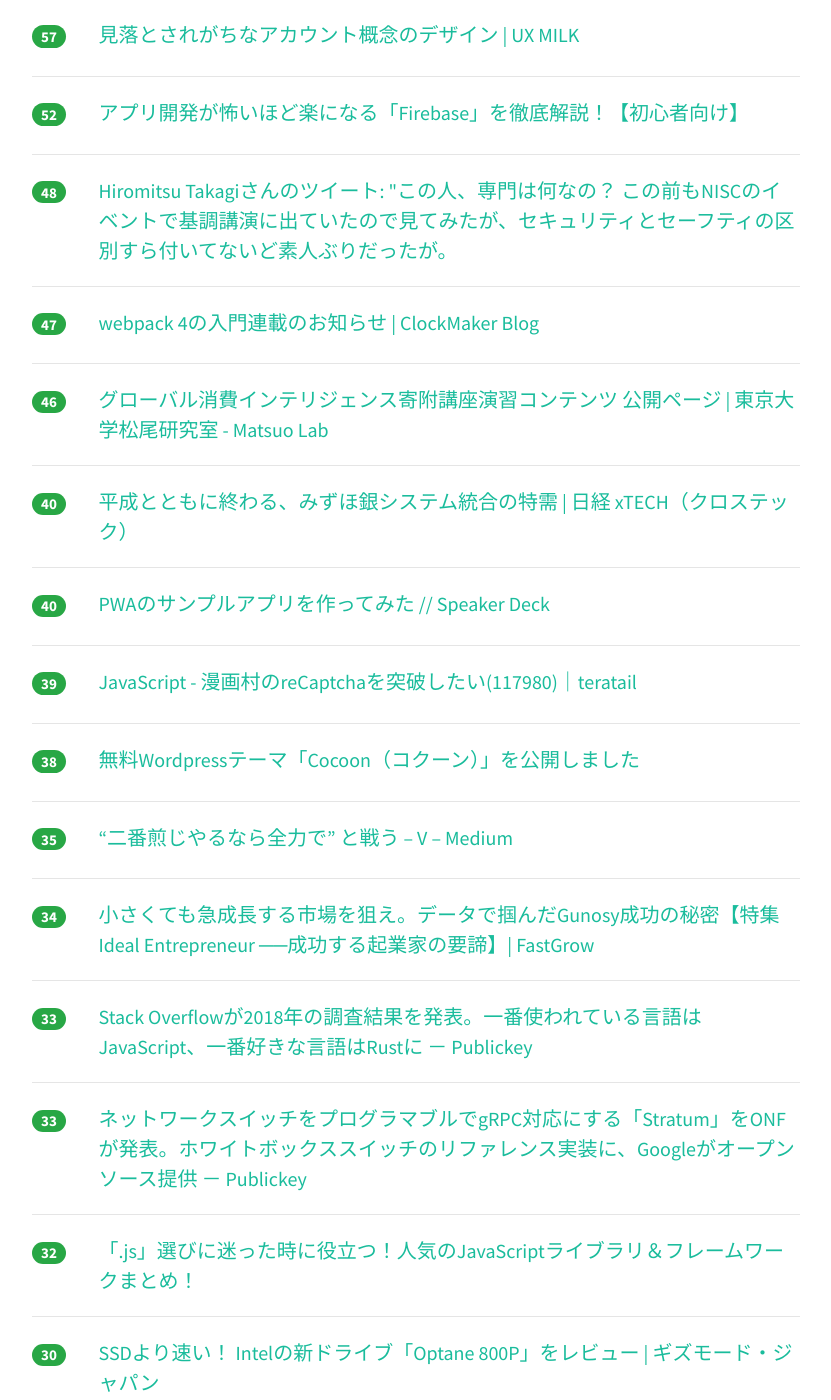
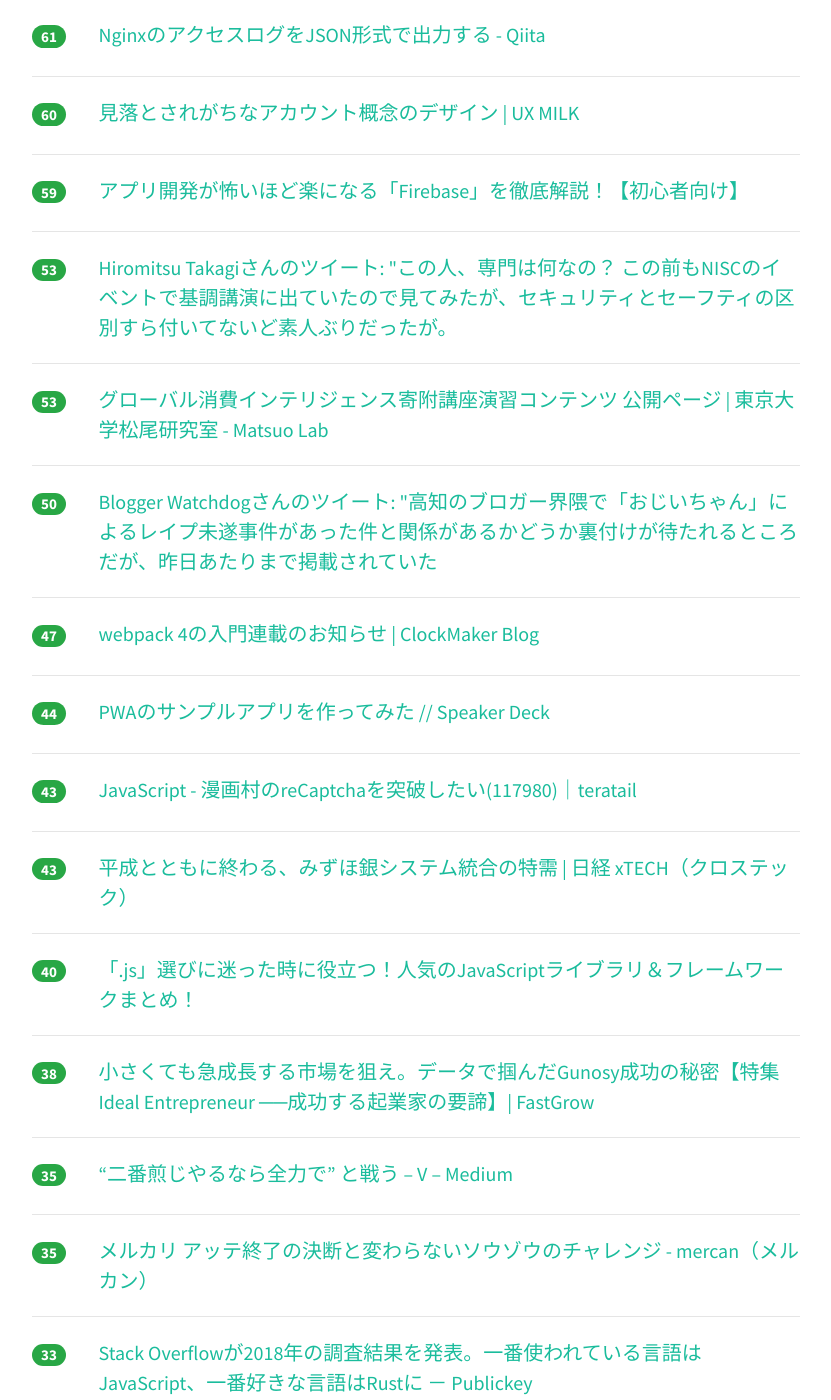
Before and after one commit to yatta47/hatena-matome-site, a Jekyll site: the page built from _posts/2018-03-19-hatena.md, in a window 1280 px wide and 1400 px high, scrolled down 2071 px. Shown: the whole window, without its empty margins (224-1055 px from the left). Built offline with Jekyll 4.4.1, drawn with Linux system fonts in a browser that asks for light colours; nearby versions of some CDN libraries; some of the changed text lies outside the part shown.

Commit message:
Updated 2018-03-19

```diff
--- a/_posts/2018-03-19-hatena.md
+++ b/_posts/2018-03-19-hatena.md
@@ -1,43 +1,43 @@
 ---
 layout: post
 title:  "2018-03-19 はてぶIT"
-date:   2018-03-19 21:03:07
+date:   2018-03-19 22:02:22
 tags: [it-hotentry]
 ---
-56 件のデータあり
+59 件のデータあり
 
 <hr><div class="row">
-<div class="col-1"><span class="badge badge-pill badge-success h2">539</span></div>
+<div class="col-1"><span class="badge badge-pill badge-success h2">548</span></div>
 <div class="col-11"><a href='http://hagex.hatenadiary.jp/entry/2018/03/19/032731' target='_blank'>田端信太郎氏による「#ZOZOTOWN春の乞食祭り」が開催される - Hagex-day info</a></div>
 </div>
 <hr>
 <div class="row">
-<div class="col-1"><span class="badge badge-pill badge-success h2">371</span></div>
+<div class="col-1"><span class="badge badge-pill badge-success h2">417</span></div>
 <div class="col-11"><a href='http://nein37.hatenablog.com/entry/2018/03/19/010720' target='_blank'>Android開発をする上で知っておいてほしいなと思うこと - こやまカニ大好き</a></div>
 </div>
 <hr>
 <div class="row">
-<div class="col-1"><span class="badge badge-pill badge-success h2">344</span></div>
+<div class="col-1"><span class="badge badge-pill badge-success h2">350</span></div>
 <div class="col-11"><a href='https://note.mu/konpyu/n/n694491cd9e80' target='_blank'>すべてをjsにまとめる思想を理解する - webpackハンズオンシリーズ｜こんぴゅ｜note</a></div>
 </div>
 <hr>
 <div class="row">
-<div class="col-1"><span class="badge badge-pill badge-success h2">317</span></div>
+<div class="col-1"><span class="badge badge-pill badge-success h2">324</span></div>
 <div class="col-11"><a href='https://qiita.com/sugiyamath/items/69047b6667256034fa5e' target='_blank'>形態素解析ツールの比較 (NLP2018) - Qiita</a></div>
 </div>
 <hr>
 <div class="row">
-<div class="col-1"><span class="badge badge-pill badge-success h2">292</span></div>
+<div class="col-1"><span class="badge badge-pill badge-success h2">297</span></div>
 <div class="col-11"><a href='http://www.kunst1080.net/entry/2018/03/18/225102' target='_blank'>DockerでXサーバを動かしてGUIを直接表示する - くんすとの備忘録</a></div>
 </div>
 <hr>
 <div class="row">
-<div class="col-1"><span class="badge badge-pill badge-success h2">265</span></div>
+<div class="col-1"><span class="badge badge-pill badge-success h2">276</span></div>
 <div class="col-11"><a href='https://internet.watch.impress.co.jp/docs/column/shimizu/1110337.html' target='_blank'>「AI」すごいぜ！　メールから自動で請求書作成にノンプログラミングでチャレンジした話【イニシャルB】 - INTERNET Watch</a></div>
 </div>
 <hr>
 <div class="row">
-<div class="col-1"><span class="badge badge-pill badge-success h2">224</span></div>
+<div class="col-1"><span class="badge badge-pill badge-success h2">265</span></div>
 <div class="col-11"><a href='https://note.mu/marketing/n/nd7f1c6292667' target='_blank'>女子高生が語る「LINEからインスタDM」に会話の途中で移動する理由。用途における「メッセージアプリの分散化」と受験期にスナチャがつかわれる話。｜アプリマーケティング研究所｜note</a></div>
 </div>
 <hr>
@@ -47,68 +47,83 @@ tags: [it-hotentry]
 </div>
 <hr>
 <div class="row">
-<div class="col-1"><span class="badge badge-pill badge-success h2">169</span></div>
+<div class="col-1"><span class="badge badge-pill badge-success h2">174</span></div>
 <div class="col-11"><a href='http://blog.rokuzeudon.com/entry/textlint-app-install' target='_blank'>ブログ投稿前の文章チェックに、無料のアプリtextlint-appが便利です - LOGzeudon</a></div>
 </div>
 <hr>
 <div class="row">
-<div class="col-1"><span class="badge badge-pill badge-success h2">122</span></div>
+<div class="col-1"><span class="badge badge-pill badge-success h2">139</span></div>
 <div class="col-11"><a href='https://coliss.com/articles/build-websites/operation/css/css-quirks-oddities-and-advanced-tips.html' target='_blank'>CSSの作業効率がアップする、少し高度な使い方のまとめ | コリス</a></div>
 </div>
 <hr>
 <div class="row">
-<div class="col-1"><span class="badge badge-pill badge-success h2">78</span></div>
+<div class="col-1"><span class="badge badge-pill badge-success h2">95</span></div>
 <div class="col-11"><a href='http://www.itmedia.co.jp/news/articles/1803/19/news079.html' target='_blank'>Alexa居酒屋、実証実験開始　音声で注文受付　「以上で」で確定 - ITmedia NEWS</a></div>
 </div>
 <hr>
 <div class="row">
-<div class="col-1"><span class="badge badge-pill badge-success h2">71</span></div>
+<div class="col-1"><span class="badge badge-pill badge-success h2">78</span></div>
+<div class="col-11"><a href='http://www.itmedia.co.jp/news/articles/1803/19/news056.html' target='_blank'>東大松尾研、データサイエンティスト育成講座の演習を無料公開 - ITmedia NEWS</a></div>
+</div>
+<hr>
+<div class="row">
+<div class="col-1"><span class="badge badge-pill badge-success h2">77</span></div>
 <div class="col-11"><a href='http://blog.cybozu.io/entry/2018/03/19/080000' target='_blank'>サイボウズのログ基盤 2018年版 - Cybozu Inside Out | サイボウズエンジニアのブログ</a></div>
 </div>
 <hr>
 <div class="row">
-<div class="col-1"><span class="badge badge-pill badge-success h2">69</span></div>
-<div class="col-11"><a href='http://www.itmedia.co.jp/news/articles/1803/19/news056.html' target='_blank'>東大松尾研、データサイエンティスト育成講座の演習を無料公開 - ITmedia NEWS</a></div>
+<div class="col-1"><span class="badge badge-pill badge-success h2">74</span></div>
+<div class="col-11"><a href='https://qiita.com/Akira-Isegawa/items/45eaceb6c4c4cb7ef70d' target='_blank'>エンジニアの成長を阻む7つのパターン（まとめ記事） - Qiita</a></div>
 </div>
 <hr>
 <div class="row">
-<div class="col-1"><span class="badge badge-pill badge-success h2">65</span></div>
+<div class="col-1"><span class="badge badge-pill badge-success h2">72</span></div>
 <div class="col-11"><a href='https://www.codexa.net/machine-learning-books/' target='_blank'>【保存版】エンジニアが機械学習を学ぶために読むべき厳選書籍3冊【機械学習 入門書】</a></div>
 </div>
 <hr>
 <div class="row">
-<div class="col-1"><span class="badge badge-pill badge-success h2">65</span></div>
+<div class="col-1"><span class="badge badge-pill badge-success h2">71</span></div>
 <div class="col-11"><a href='http://techblog.scouter.co.jp/entry/2018/03/19/115229' target='_blank'>Web サイト制作にこそ Nuxt.js がベストマッチである理由 - SCOUTER開発者ブログ</a></div>
 </div>
 <hr>
 <div class="row">
-<div class="col-1"><span class="badge badge-pill badge-success h2">64</span></div>
-<div class="col-11"><a href='https://qiita.com/Akira-Isegawa/items/45eaceb6c4c4cb7ef70d' target='_blank'>エンジニアの成長を阻む7つのパターン（まとめ記事） - Qiita</a></div>
+<div class="col-1"><span class="badge badge-pill badge-success h2">71</span></div>
+<div class="col-11"><a href='https://nelog.jp/cocoon' target='_blank'>無料Wordpressテーマ「Cocoon（コクーン）」を公開しました</a></div>
 </div>
 <hr>
 <div class="row">
-<div class="col-1"><span class="badge badge-pill badge-success h2">58</span></div>
+<div class="col-1"><span class="badge badge-pill badge-success h2">64</span></div>
 <div class="col-11"><a href='https://qiita.com/osyoyu/items/80cf6441a0c33459791d' target='_blank'>nginx に実装された gRPC サポートを試してみる - Qiita</a></div>
 </div>
 <hr>
 <div class="row">
-<div class="col-1"><span class="badge badge-pill badge-success h2">57</span></div>
+<div class="col-1"><span class="badge badge-pill badge-success h2">61</span></div>
 <div class="col-11"><a href='https://qiita.com/progrhyme/items/c85d28eb18359f3f50d9' target='_blank'>NginxのアクセスログをJSON形式で出力する - Qiita</a></div>
 </div>
 <hr>
 <div class="row">
-<div class="col-1"><span class="badge badge-pill badge-success h2">57</span></div>
+<div class="col-1"><span class="badge badge-pill badge-success h2">60</span></div>
 <div class="col-11"><a href='http://uxmilk.jp/71610' target='_blank'>見落とされがちなアカウント概念のデザイン | UX MILK</a></div>
 </div>
 <hr>
 <div class="row">
-<div class="col-1"><span class="badge badge-pill badge-success h2">52</span></div>
+<div class="col-1"><span class="badge badge-pill badge-success h2">59</span></div>
 <div class="col-11"><a href='https://career.levtech.jp/guide/knowhow/article/386/' target='_blank'>アプリ開発が怖いほど楽になる「Firebase」を徹底解説！【初心者向け】</a></div>
 </div>
 <hr>
 <div class="row">
-<div class="col-1"><span class="badge badge-pill badge-success h2">48</span></div>
+<div class="col-1"><span class="badge badge-pill badge-success h2">53</span></div>
 <div class="col-11"><a href='http://twitter.com/hiromitsutakagi/status/975403408994721792' target='_blank'>Hiromitsu Takagiさんのツイート: "この人、専門は何なの？ この前もNISCのイベントで基調講演に出ていたので見てみたが、セキュリティとセーフティの区別すら付いてないど素人ぶりだったが。</a></div>
+</div>
+<hr>
+<div class="row">
+<div class="col-1"><span class="badge badge-pill badge-success h2">53</span></div>
+<div class="col-11"><a href='http://weblab.t.u-tokyo.ac.jp/gci_contents/' target='_blank'>グローバル消費インテリジェンス寄附講座演習コンテンツ 公開ページ | 東京大学松尾研究室 - Matsuo Lab</a></div>
+</div>
+<hr>
+<div class="row">
+<div class="col-1"><span class="badge badge-pill badge-success h2">50</span></div>
+<div class="col-11"><a href='http://twitter.com/problogger_jp/status/975592312133709824' target='_blank'>Blogger Watchdogさんのツイート: "高知のブロガー界隈で「おじいちゃん」によるレイプ未遂事件があった件と関係があるかどうか裏付けが待たれるところだが、昨日あたりまで掲載されていた</a></div>
 </div>
 <hr>
 <div class="row">
@@ -117,28 +132,28 @@ tags: [it-hotentry]
 </div>
 <hr>
 <div class="row">
-<div class="col-1"><span class="badge badge-pill badge-success h2">46</span></div>
-<div class="col-11"><a href='http://weblab.t.u-tokyo.ac.jp/gci_contents/' target='_blank'>グローバル消費インテリジェンス寄附講座演習コンテンツ 公開ページ | 東京大学松尾研究室 - Matsuo Lab</a></div>
+<div class="col-1"><span class="badge badge-pill badge-success h2">44</span></div>
+<div class="col-11"><a href='https://speakerdeck.com/nazonohito51/pwafalsesanpuruapuriwozuo-tutemita' target='_blank'>PWAのサンプルアプリを作ってみた // Speaker Deck</a></div>
 </div>
 <hr>
 <div class="row">
-<div class="col-1"><span class="badge badge-pill badge-success h2">40</span></div>
+<div class="col-1"><span class="badge badge-pill badge-success h2">43</span></div>
+<div class="col-11"><a href='https://teratail.com/questions/117980' target='_blank'>JavaScript - 漫画村のreCaptchaを突破したい(117980)｜teratail</a></div>
+</div>
+<hr>
+<div class="row">
+<div class="col-1"><span class="badge badge-pill badge-success h2">43</span></div>
 <div class="col-11"><a href='http://tech.nikkeibp.co.jp/atcl/nxt/column/18/00138/031100028/' target='_blank'>平成とともに終わる、みずほ銀システム統合の特需 | 日経 xTECH（クロステック）</a></div>
 </div>
 <hr>
 <div class="row">
 <div class="col-1"><span class="badge badge-pill badge-success h2">40</span></div>
-<div class="col-11"><a href='https://speakerdeck.com/nazonohito51/pwafalsesanpuruapuriwozuo-tutemita' target='_blank'>PWAのサンプルアプリを作ってみた // Speaker Deck</a></div>
-</div>
-<hr>
-<div class="row">
-<div class="col-1"><span class="badge badge-pill badge-success h2">39</span></div>
-<div class="col-11"><a href='https://teratail.com/questions/117980' target='_blank'>JavaScript - 漫画村のreCaptchaを突破したい(117980)｜teratail</a></div>
+<div class="col-11"><a href='https://career.levtech.jp/guide/knowhow/article/387/' target='_blank'>「.js」選びに迷った時に役立つ！人気のJavaScriptライブラリ＆フレームワークまとめ！</a></div>
 </div>
 <hr>
 <div class="row">
 <div class="col-1"><span class="badge badge-pill badge-success h2">38</span></div>
-<div class="col-11"><a href='https://nelog.jp/cocoon' target='_blank'>無料Wordpressテーマ「Cocoon（コクーン）」を公開しました</a></div>
+<div class="col-11"><a href='https://www.fastgrow.jp/articles/gunosy-fukushima' target='_blank'>小さくても急成長する市場を狙え。データで掴んだGunosy成功の秘密【特集 Ideal Entrepreneur ──成功する起業家の要諦】| FastGrow</a></div>
 </div>
 <hr>
 <div class="row">
@@ -147,8 +162,8 @@ tags: [it-hotentry]
 </div>
 <hr>
 <div class="row">
-<div class="col-1"><span class="badge badge-pill badge-success h2">34</span></div>
-<div class="col-11"><a href='https://www.fastgrow.jp/articles/gunosy-fukushima' target='_blank'>小さくても急成長する市場を狙え。データで掴んだGunosy成功の秘密【特集 Ideal Entrepreneur ──成功する起業家の要諦】| FastGrow</a></div>
+<div class="col-1"><span class="badge badge-pill badge-success h2">35</span></div>
+<div class="col-11"><a href='http://mercan.mercari.com/entry/2018/03/19/121649' target='_blank'>メルカリ アッテ終了の決断と変わらないソウゾウのチャレンジ - mercan（メルカン）</a></div>
 </div>
 <hr>
 <div class="row">
@@ -162,8 +177,8 @@ tags: [it-hotentry]
 </div>
 <hr>
 <div class="row">
-<div class="col-1"><span class="badge badge-pill badge-success h2">32</span></div>
-<div class="col-11"><a href='https://career.levtech.jp/guide/knowhow/article/387/' target='_blank'>「.js」選びに迷った時に役立つ！人気のJavaScriptライブラリ＆フレームワークまとめ！</a></div>
+<div class="col-1"><span class="badge badge-pill badge-success h2">31</span></div>
+<div class="col-11"><a href='https://wired.jp/2018/03/19/ubisoft-commit-assist-ai/' target='_blank'>人工知能が「バグの発生」を未然に防ぐ──ゲーム開発に導入したユービーアイソフトの狙い｜WIRED.jp</a></div>
 </div>
 <hr>
 <div class="row">
@@ -173,17 +188,22 @@ tags: [it-hotentry]
 <hr>
 <div class="row">
 <div class="col-1"><span class="badge badge-pill badge-success h2">30</span></div>
-<div class="col-11"><a href='http://twitter.com/problogger_jp/status/975592312133709824' target='_blank'>Blogger Watchdogさんのツイート: "高知のブロガー界隈で「おじいちゃん」によるレイプ未遂事件があった件と関係があるかどうか裏付けが待たれるところだが、昨日あたりまで掲載されていた</a></div>
+<div class="col-11"><a href='http://blockchain.gunosy.io/entry/dapps-monetize' target='_blank'>Dapps（分散型アプリケーション）のマネタイズ事例をまとめました。 - Gunosy Blockchain Blog</a></div>
 </div>
 <hr>
 <div class="row">
 <div class="col-1"><span class="badge badge-pill badge-success h2">29</span></div>
-<div class="col-11"><a href='https://wired.jp/2018/03/19/ubisoft-commit-assist-ai/' target='_blank'>人工知能が「バグの発生」を未然に防ぐ──ゲーム開発に導入したユービーアイソフトの狙い｜WIRED.jp</a></div>
+<div class="col-11"><a href='https://dev.classmethod.jp/cloud/aws/operational-event-on-aws/' target='_blank'>AWS特有の運用イベントまとめ（非障害系） ｜ Developers.IO</a></div>
 </div>
 <hr>
 <div class="row">
 <div class="col-1"><span class="badge badge-pill badge-success h2">28</span></div>
-<div class="col-11"><a href='http://mercan.mercari.com/entry/2018/03/19/121649' target='_blank'>メルカリ アッテ終了の決断と変わらないソウゾウのチャレンジ - mercan（メルカン）</a></div>
+<div class="col-11"><a href='https://anond.hatelabo.jp/20180319170845' target='_blank'>iPhoneXにした</a></div>
+</div>
+<hr>
+<div class="row">
+<div class="col-1"><span class="badge badge-pill badge-success h2">27</span></div>
+<div class="col-11"><a href='https://mywarstory.tokyo/inconvenient-truth/' target='_blank'>新井紀子教授はAIの専門家ではない - 学校の勉強しかできないあなたへ</a></div>
 </div>
 <hr>
 <div class="row">
@@ -192,13 +212,8 @@ tags: [it-hotentry]
 </div>
 <hr>
 <div class="row">
-<div class="col-1"><span class="badge badge-pill badge-success h2">26</span></div>
-<div class="col-11"><a href='http://blockchain.gunosy.io/entry/dapps-monetize' target='_blank'>Dapps（分散型アプリケーション）のマネタイズ事例をまとめました。 - Gunosy Blockchain Blog</a></div>
-</div>
-<hr>
-<div class="row">
 <div class="col-1"><span class="badge badge-pill badge-success h2">25</span></div>
-<div class="col-11"><a href='https://anond.hatelabo.jp/20180319170845' target='_blank'>iPhoneXにした</a></div>
+<div class="col-11"><a href='https://liginc.co.jp/370204' target='_blank'>LIGでもよく聞く！ デザイナートークによく出る専門用語30選 | 株式会社LIG</a></div>
 </div>
 <hr>
 <div class="row">
@@ -208,7 +223,12 @@ tags: [it-hotentry]
 <hr>
 <div class="row">
 <div class="col-1"><span class="badge badge-pill badge-success h2">24</span></div>
-<div class="col-11"><a href='https://liginc.co.jp/370204' target='_blank'>LIGでもよく聞く！ デザイナートークによく出る専門用語30選 | 株式会社LIG</a></div>
+<div class="col-11"><a href='http://www.itmedia.co.jp/enterprise/articles/1803/19/news059.html' target='_blank'>AMDプロセッサの“重大な脆弱性”情報、業界から疑問の声 - ITmedia エンタープライズ</a></div>
+</div>
+<hr>
+<div class="row">
+<div class="col-1"><span class="badge badge-pill badge-success h2">24</span></div>
+<div class="col-11"><a href='http://nmi.jp/2018-03-19-WebAssembly-with-Rust' target='_blank'>Rust で WebAssembly を出力する</a></div>
 </div>
 <hr>
 <div class="row">
@@ -218,7 +238,7 @@ tags: [it-hotentry]
 <hr>
 <div class="row">
 <div class="col-1"><span class="badge badge-pill badge-success h2">23</span></div>
-<div class="col-11"><a href='https://dev.classmethod.jp/cloud/aws/operational-event-on-aws/' target='_blank'>AWS特有の運用イベントまとめ（非障害系） ｜ Developers.IO</a></div>
+<div class="col-11"><a href='https://togetter.com/li/1210001' target='_blank'>無断欠勤の多いスタッフがいたので徐々に週の出勤日を減らしていったら『週4日』で無断欠勤がなくなった「人は変わらないと割り切り、システムやルールを変えた方がうまく行く」 - Toget</a></div>
 </div>
 <hr>
 <div class="row">
@@ -227,18 +247,18 @@ tags: [it-hotentry]
 </div>
 <hr>
 <div class="row">
-<div class="col-1"><span class="badge badge-pill badge-success h2">22</span></div>
-<div class="col-11"><a href='http://www.itmedia.co.jp/enterprise/articles/1803/19/news059.html' target='_blank'>AMDプロセッサの“重大な脆弱性”情報、業界から疑問の声 - ITmedia エンタープライズ</a></div>
-</div>
-<hr>
-<div class="row">
-<div class="col-1"><span class="badge badge-pill badge-success h2">22</span></div>
-<div class="col-11"><a href='https://togetter.com/li/1210001' target='_blank'>無断欠勤の多いスタッフがいたので徐々に週の出勤日を減らしていったら『週4日』で無断欠勤がなくなった「人は変わらないと割り切り、システムやルールを変えた方がうまく行く」 - Toget</a></div>
+<div class="col-1"><span class="badge badge-pill badge-success h2">20</span></div>
+<div class="col-11"><a href='https://dev.to/chikamim/twitterfacebook-44ki' target='_blank'>ジョエル・スポルスキはなぜTwitterとFacebookから距離を置くのか</a></div>
 </div>
 <hr>
 <div class="row">
 <div class="col-1"><span class="badge badge-pill badge-success h2">20</span></div>
-<div class="col-11"><a href='https://dev.to/chikamim/twitterfacebook-44ki' target='_blank'>ジョエル・スポルスキはなぜTwitterとFacebookから距離を置くのか</a></div>
+<div class="col-11"><a href='https://pc.watch.impress.co.jp/docs/news/1112420.html' target='_blank'>Windows 10が「HEIF」フォーマットの画像表示に対応 - PC Watch</a></div>
+</div>
+<hr>
+<div class="row">
+<div class="col-1"><span class="badge badge-pill badge-success h2">20</span></div>
+<div class="col-11"><a href='https://anagrams.jp/blog/sem-circumstances-of-korea-you-do-not-know/' target='_blank'>知っているようで知らない韓国のサーチエンジンマーケティング事情｜アナグラム株式会社</a></div>
 </div>
 <hr>
 <div class="row">
@@ -253,22 +273,22 @@ tags: [it-hotentry]
 <hr>
 <div class="row">
 <div class="col-1"><span class="badge badge-pill badge-success h2">19</span></div>
-<div class="col-11"><a href='https://anagrams.jp/blog/sem-circumstances-of-korea-you-do-not-know/' target='_blank'>知っているようで知らない韓国のサーチエンジンマーケティング事情｜アナグラム株式会社</a></div>
+<div class="col-11"><a href='https://ten-snapon.com/archives/1866' target='_blank'>mrubyの文字列結合のパフォーマンスを改善する | ten-snapon.com</a></div>
+</div>
+<hr>
+<div class="row">
+<div class="col-1"><span class="badge badge-pill badge-success h2">18</span></div>
+<div class="col-11"><a href='https://anond.hatelabo.jp/20180318192107' target='_blank'>Qiitaはカジュアルに無断転載する奴ばかりなのか</a></div>
+</div>
+<hr>
+<div class="row">
+<div class="col-1"><span class="badge badge-pill badge-success h2">18</span></div>
+<div class="col-11"><a href='http://linky-juku.com/wp/liberal-arts-2' target='_blank'>もっとネイピア数!更に踏み込んだ応用:複利とe誕生のキッカケ,そして完全順列 | 理系科目総合解説サイト by Shu Yasuda 個別指導塾YES理数科</a></div>
 </div>
 <hr>
 <div class="row">
 <div class="col-1"><span class="badge badge-pill badge-success h2">17</span></div>
-<div class="col-11"><a href='https://anond.hatelabo.jp/20180318192107' target='_blank'>Qiitaはカジュアルに無断転載する奴ばかりなのか</a></div>
-</div>
-<hr>
-<div class="row">
-<div class="col-1"><span class="badge badge-pill badge-success h2">17</span></div>
-<div class="col-11"><a href='http://linky-juku.com/wp/liberal-arts-2' target='_blank'>もっとネイピア数!更に踏み込んだ応用:複利とe誕生のキッカケ,そして完全順列 | 理系科目総合解説サイト by Shu Yasuda 個別指導塾YES理数科</a></div>
-</div>
-<hr>
-<div class="row">
-<div class="col-1"><span class="badge badge-pill badge-success h2">16</span></div>
-<div class="col-11"><a href='https://ten-snapon.com/archives/1866' target='_blank'>mrubyの文字列結合のパフォーマンスを改善する | ten-snapon.com</a></div>
+<div class="col-11"><a href='http://www.itmedia.co.jp/news/articles/1803/19/news136.html' target='_blank'>キャッシュレス派と現金派で“貯金格差”か　貯蓄増加額に2.7倍の差　JCB調べ - ITmedia NEWS</a></div>
 </div>
 <hr>
 <div class="row">
@@ -277,11 +297,6 @@ tags: [it-hotentry]
 </div>
 <hr>
 <div class="row">
-<div class="col-1"><span class="badge badge-pill badge-success h2">16</span></div>
-<div class="col-11"><a href='https://pc.watch.impress.co.jp/docs/news/1112420.html' target='_blank'>Windows 10が「HEIF」フォーマットの画像表示に対応 - PC Watch</a></div>
-</div>
-<hr>
-<div class="row">
 <div class="col-1"><span class="badge badge-pill badge-success h2">15</span></div>
 <div class="col-11"><a href='http://weekly.ascii.jp/elem/000/000/412/412176/' target='_blank'>これは名機の予感 ソニーの5000円台ワイヤレスヘッドフォンがいい感じ - 週刊アスキー</a></div>
 </div>
```
